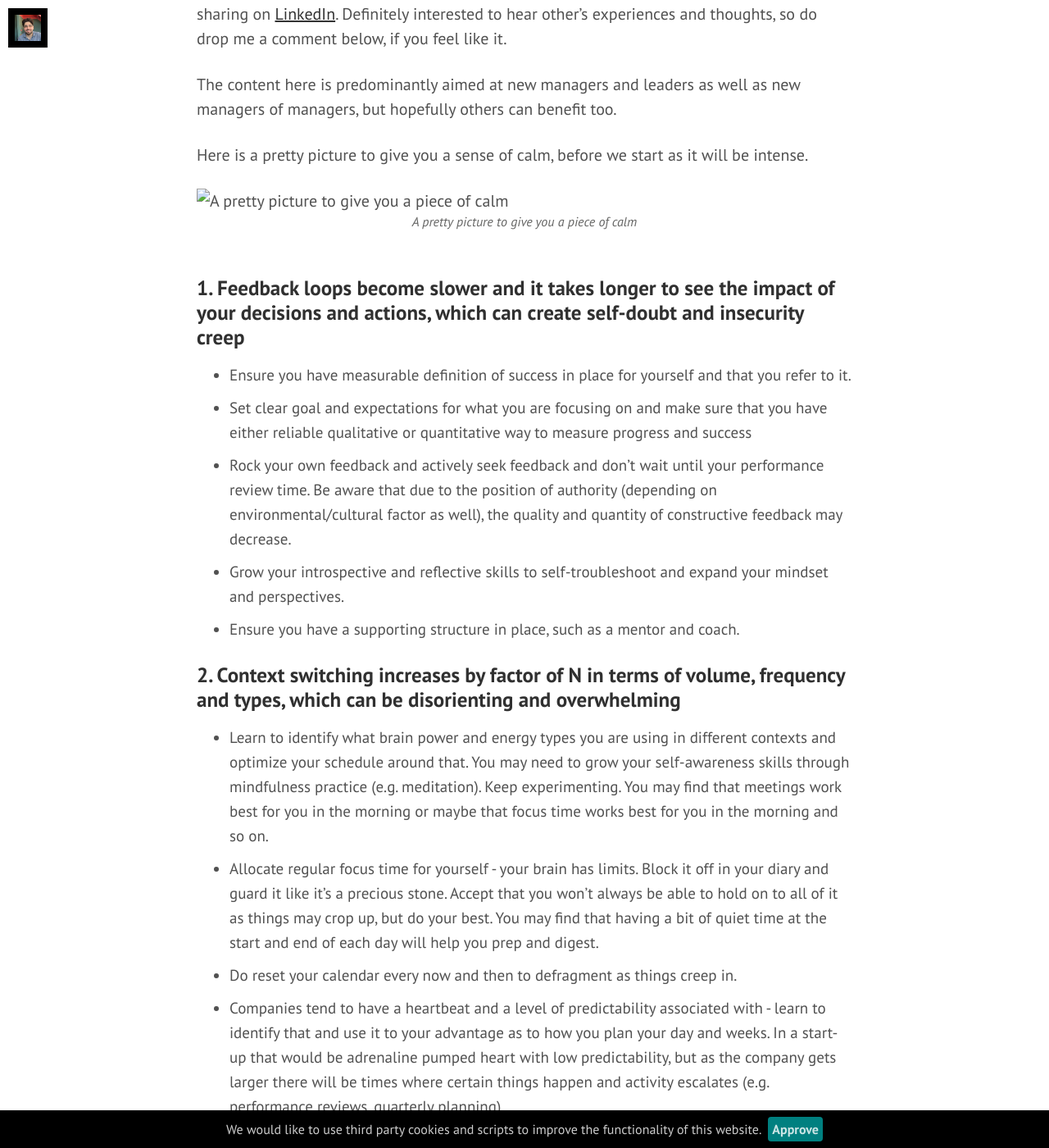
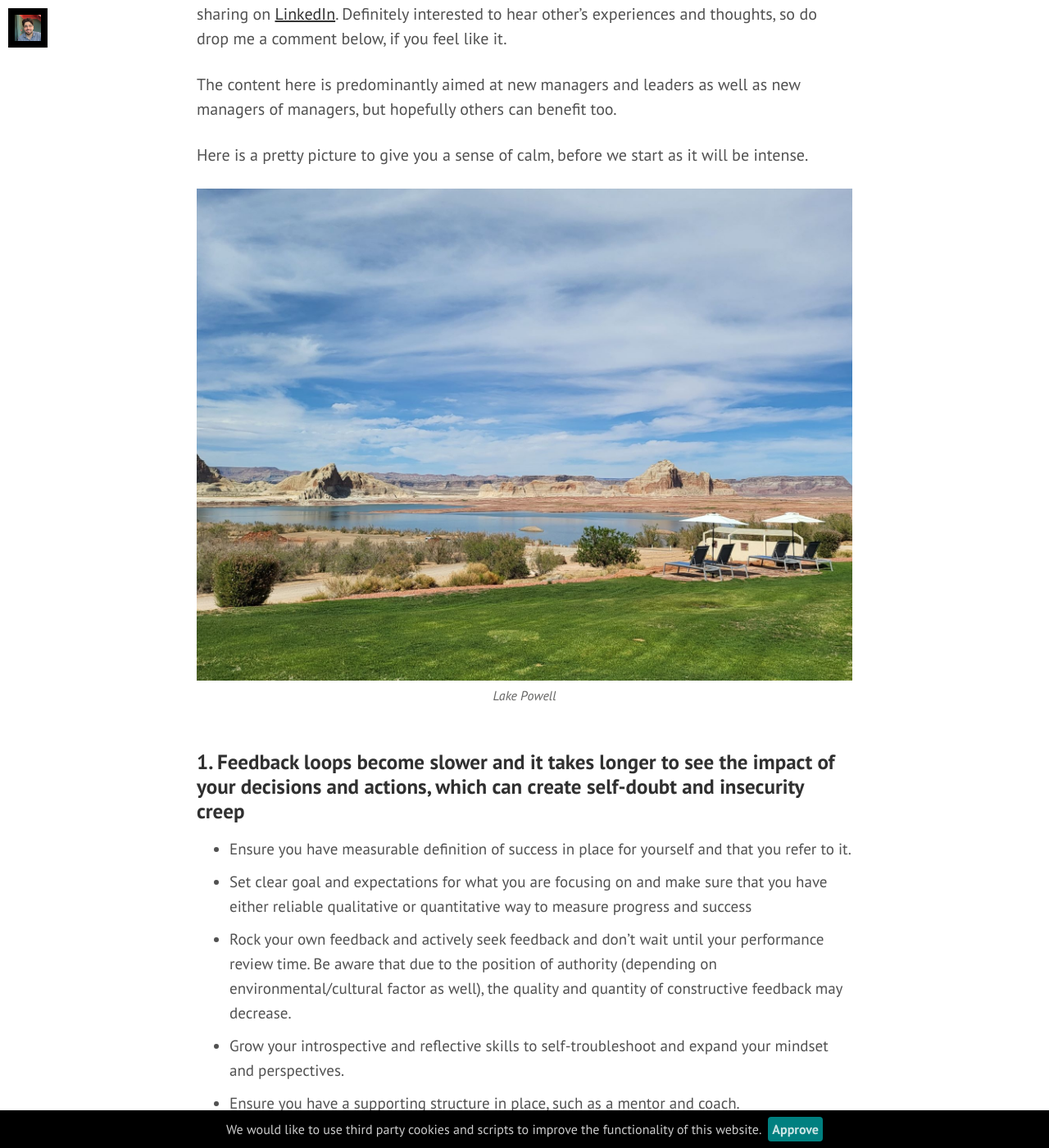
Before and after one commit to ivanz/ivanz.github.io, a Jekyll site: the page built from _posts/2022-11-24-13-emotional-resilience-leadership-lessons-and-tips.md, in a window 1280 px wide and 1400 px high, scrolled down 628 px. Shown: the whole window at 82% size. Built offline with Jekyll 4.4.1, drawn with Linux system fonts in a browser that asks for light colours; nearby versions of some CDN libraries; some web fonts are replaced; comment, search, counter and statistics services are not loaded.

Commit message:
Fix picture

```diff
--- a/_posts/2022-11-24-13-emotional-resilience-leadership-lessons-and-tips.md
+++ b/_posts/2022-11-24-13-emotional-resilience-leadership-lessons-and-tips.md
@@ -15,7 +15,7 @@ The content here is predominantly aimed at new managers and leaders as well as n
 
 Here is a pretty picture to give you a sense of calm, before we start as it will be intense.
 
-![A pretty picture to give you a piece of calm](../../../../C:/code/ivanz.github.io/content/2022-11-24-13-emotional-resilience-leadership-lessons-and-tips/20220505_161543.jpg)
+![Lake Powell](/content/2022-11-24-13-emotional-resilience-leadership-lessons-and-tips/20220505_161543.jpg)
 
 ## 1. Feedback loops become slower and it takes longer to see the impact of your decisions and actions, which can create self-doubt and insecurity creep
   - Ensure you have measurable definition of success in place for yourself and that you refer to it.
```
